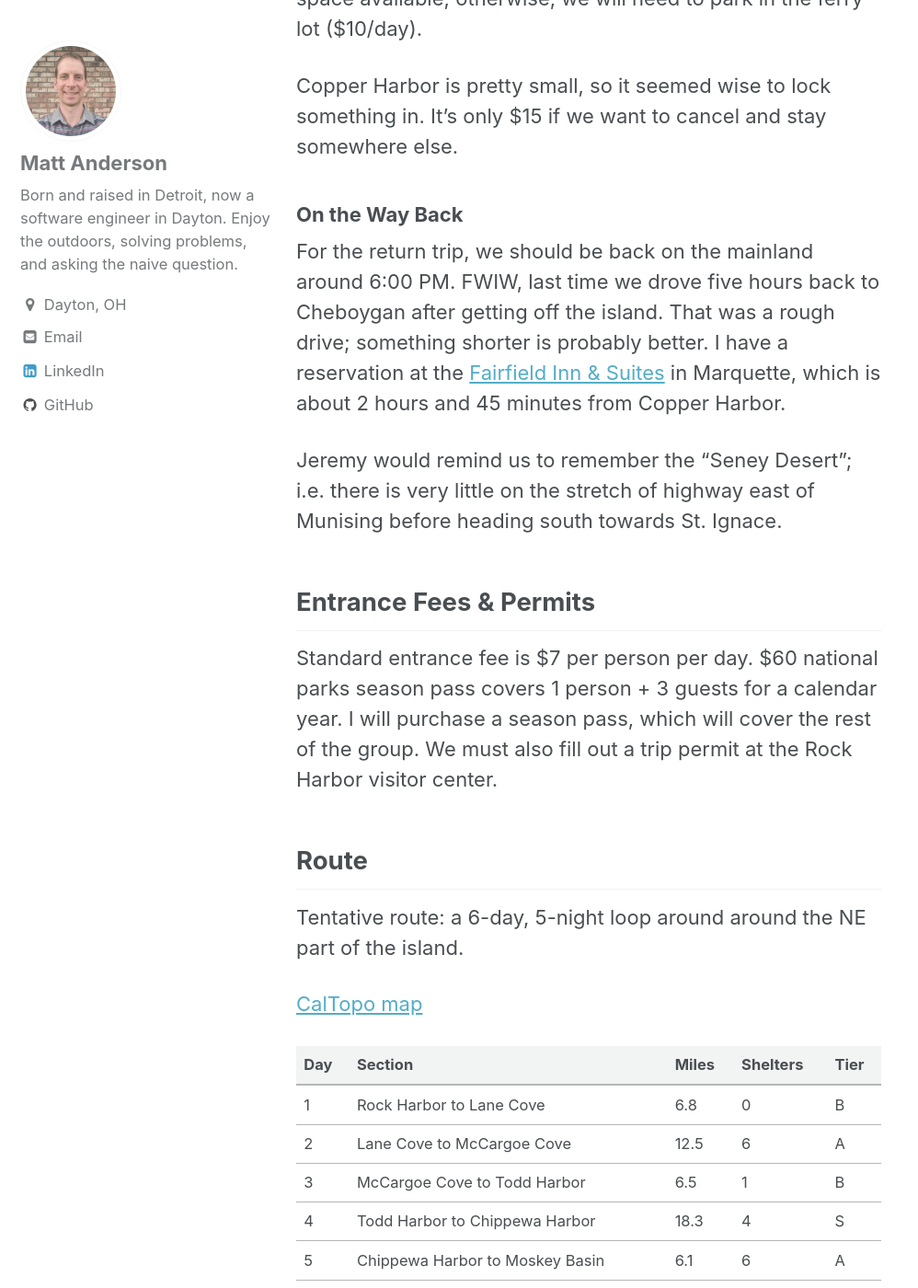
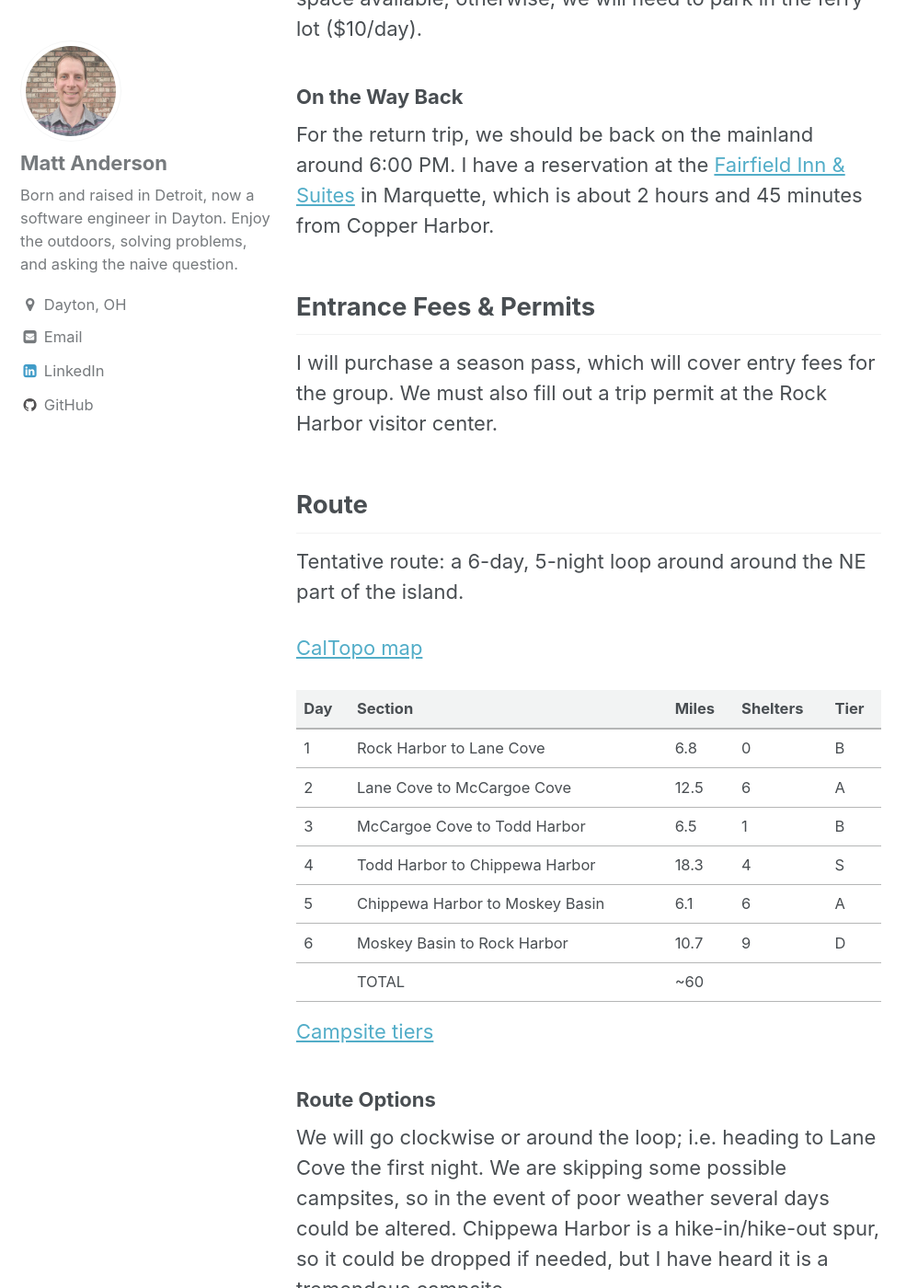
Before and after one commit to mattbanderson/mattbanderson.github.io, a Jekyll site: the page built from _pages/isle-royale-trip-2026.md, in a window 1280 px wide and 1400 px high, scrolled down 2169 px. Shown: the whole window at 92% size, without its empty margins (0-998 px from the left). Built offline with Jekyll 4.4.1, drawn with Linux system fonts in a browser that asks for light colours; some of the changed text lies outside the part shown.

Commit message:
Final updates to ISRO 2026 trip plan

```diff
--- a/_pages/isle-royale-trip-2026.md
+++ b/_pages/isle-royale-trip-2026.md
@@ -55,23 +55,14 @@
 
 They offer free parking for ferry passengers if they have space available; otherwise, we will need to park in the ferry lot ($10/day).
 
-Copper Harbor is pretty small, so it seemed wise to lock something in. It's only $15 if we want to cancel and stay somewhere else.
-
 ### On the Way Back
 
 For the return trip, we should be back on the mainland around 6:00 PM.
-FWIW, last time we drove five hours back to Cheboygan after getting off the island.
-That was a rough drive; something shorter is probably better.
 I have a reservation at the [Fairfield Inn & Suites](https://www.marriott.com/en-us/hotels/mqtfi-fairfield-inn-and-suites-marquette/overview/) in Marquette, which is about 2 hours and 45 minutes from Copper Harbor.
-
-Jeremy would remind us to remember the "Seney Desert"; i.e. there is very little on the stretch of highway east of Munising before heading south towards St. Ignace.
-
 
 ## Entrance Fees & Permits
 
-Standard entrance fee is $7 per person per day.
-$60 national parks season pass covers 1 person + 3 guests for a calendar year.
-I will purchase a season pass, which will cover the rest of the group.
+I will purchase a season pass, which will cover entry fees for the group.
 We must also fill out a trip permit at the Rock Harbor visitor center.
 
 ## Route
@@ -94,16 +85,9 @@
 
 ### Route Options
 
-The route allows the option to go clockwise or counter-clockwise around the loop.
+We will go clockwise or around the loop; i.e. heading to Lane Cove the first night.
 We are skipping some possible campsites, so in the event of poor weather several days could be altered.
 Chippewa Harbor is a hike-in/hike-out spur, so it could be dropped if needed, but I have heard it is a tremendous campsite.
-
-
-#### Shorter Trip
-
-Part of the group may do a shorter trip option for just the first two nights.
-They could take a ferry back to Rock Harbor for a return trip to the mainland.
-The cost for the ferry is $110-250 per person depending on the option.
 
 ## Gear
 
```
Also changed, not shown: other parts of _pages/isle-royale-trip-2026.md (+1 -1 lines).
